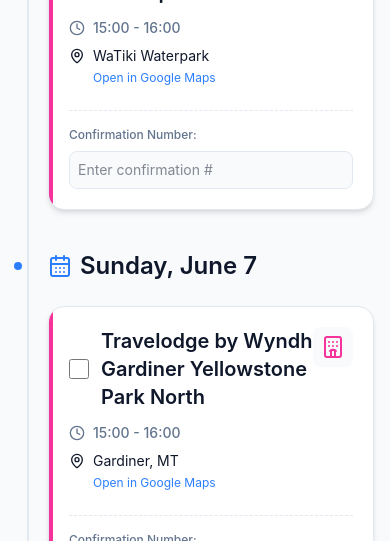
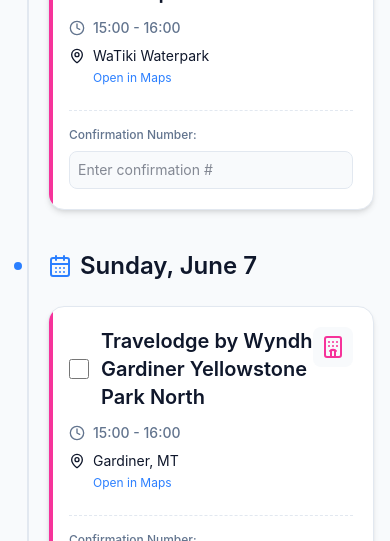
Before and after one commit to taylerjtodd/vacation, a React (Vite) app: page / in a window 390 px wide. Both pictures are taken after a click on the button "Itinerary". Shown: the part 421-962 px from the top of the page. Built offline with nearby package versions, Linux system fonts and the light colour scheme.

Commit message:
test geo link on phone

```diff
--- a/public/events.json
+++ b/public/events.json
@@ -41,6 +41,7 @@
     "endTime": "16:00",
     "location": "Jackson Lake Lodge",
     "address": "101 Jackson Lake Lodge Rd, Moran, WY 83013",
+    "coordinates": [43.87721293918336, -110.57735497376447],
     "description": ""
   }
 ]
--- a/src/components/ItineraryTab.tsx
+++ b/src/components/ItineraryTab.tsx
@@ -16,8 +16,11 @@
   return new Date(dateStr).toLocaleDateString('en-US', options);
 };
 
-const getGoogleMapsLink = (address: string) => {
-  return `https://www.google.com/maps/search/?api=1&query=${encodeURIComponent(address)}`;
+const getMapLink = (event: VacationEvent) => {
+  if (event.coordinates) {
+    return `geo:${event.coordinates[0]},${event.coordinates[1]}?q=${event.coordinates[0]},${event.coordinates[1]}(${encodeURIComponent(event.location || event.title)})`;
+  }
+  return `geo:0,0?q=${encodeURIComponent(event.address || event.location || event.title)}`;
 };
 
 interface Props {
@@ -85,14 +88,14 @@
                       <MapPin size={16} className="mt-0.5 shrink-0" />
                       <div>
                         <div>{event.location}</div>
-                        {event.address && (
+                        {(event.address || event.coordinates) && (
                           <a
-                            href={getGoogleMapsLink(event.address)}
+                            href={getMapLink(event)}
                             target="_blank"
                             rel="noopener noreferrer"
                             className="text-blue-500 text-xs flex items-center gap-1 mt-1 hover:text-blue-600 hover:underline transition-colors"
                           >
-                            Open in Google Maps
+                            Open in Maps
                           </a>
                         )}
                       </div>
--- a/src/types.ts
+++ b/src/types.ts
@@ -7,6 +7,7 @@
   endTime?: string;
   location?: string;
   address?: string;
+  coordinates?: [number, number];
   description?: string;
 }
 
```
